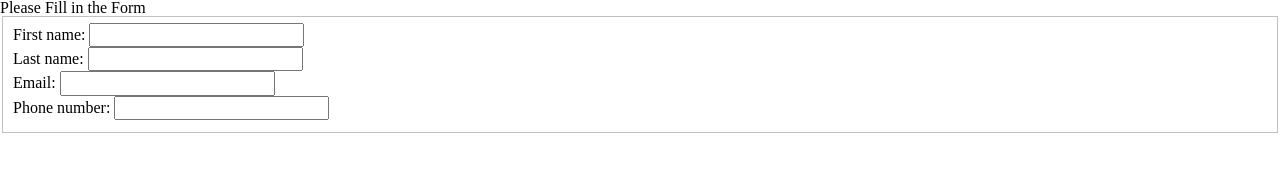
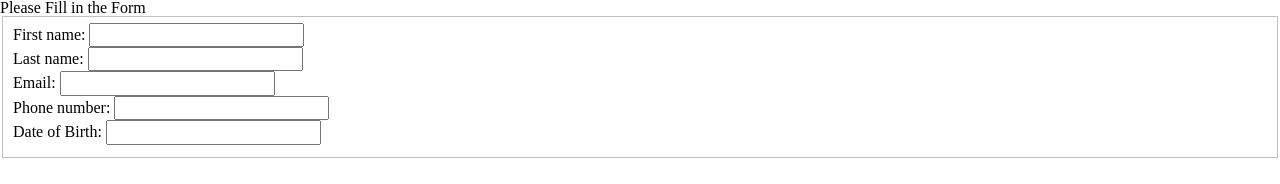
Before and after one commit to mariavo1/lab2, a plain HTML site: page index.html in a window 1280 px wide. Drawn offline with Linux system fonts and the light colour scheme; files that its build step writes are made by us from their sources.

Commit message:
add in birthday

```diff
--- a/index.html
+++ b/index.html
@@ -30,6 +30,10 @@
 							<label for="phone">Phone number:</label>
 							<input id="phone" type="text" name"=phone">
 						</li>
+						<li>
+							<label for="birthday">Date of Birth:</label>
+							<input id="birthday" type="text" name"=birthday">
+						</li>
 					</ul>
 				</div>
 			</fieldset>
```
